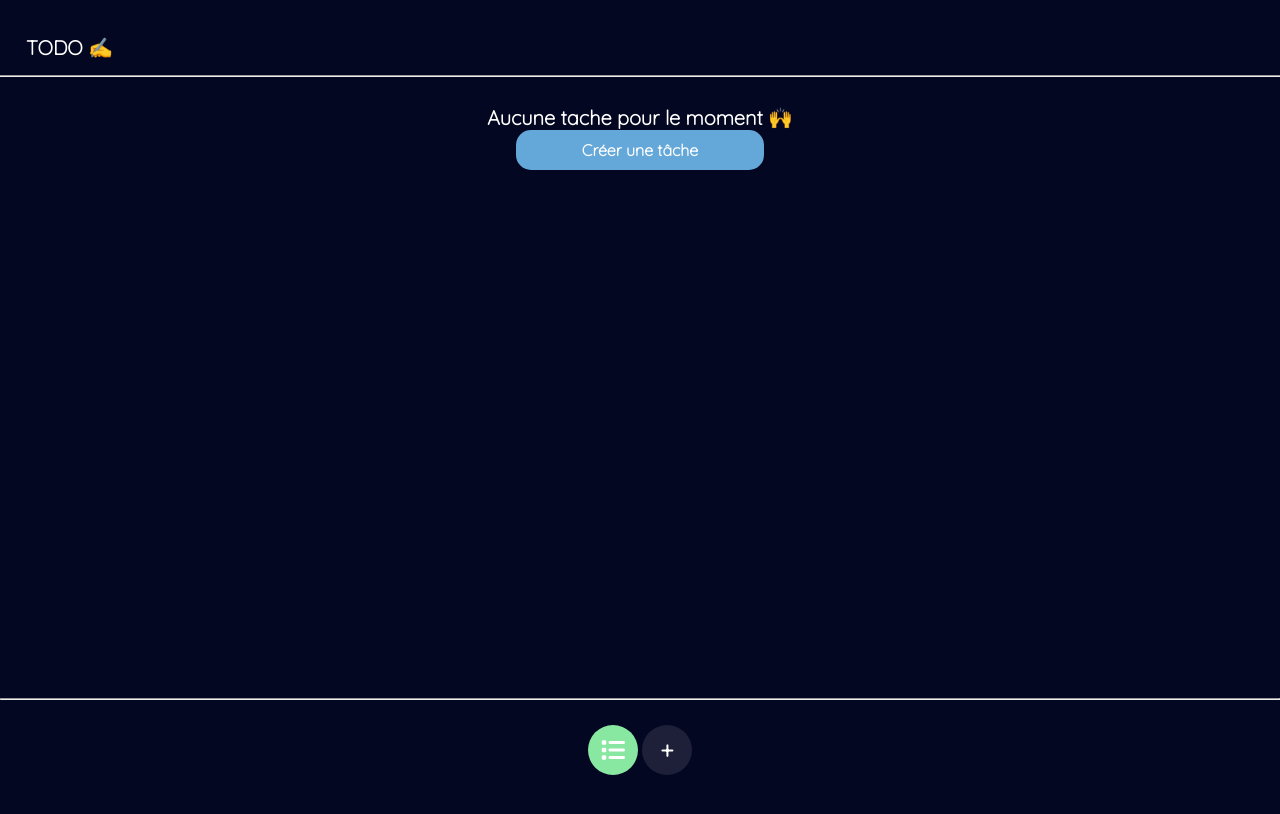
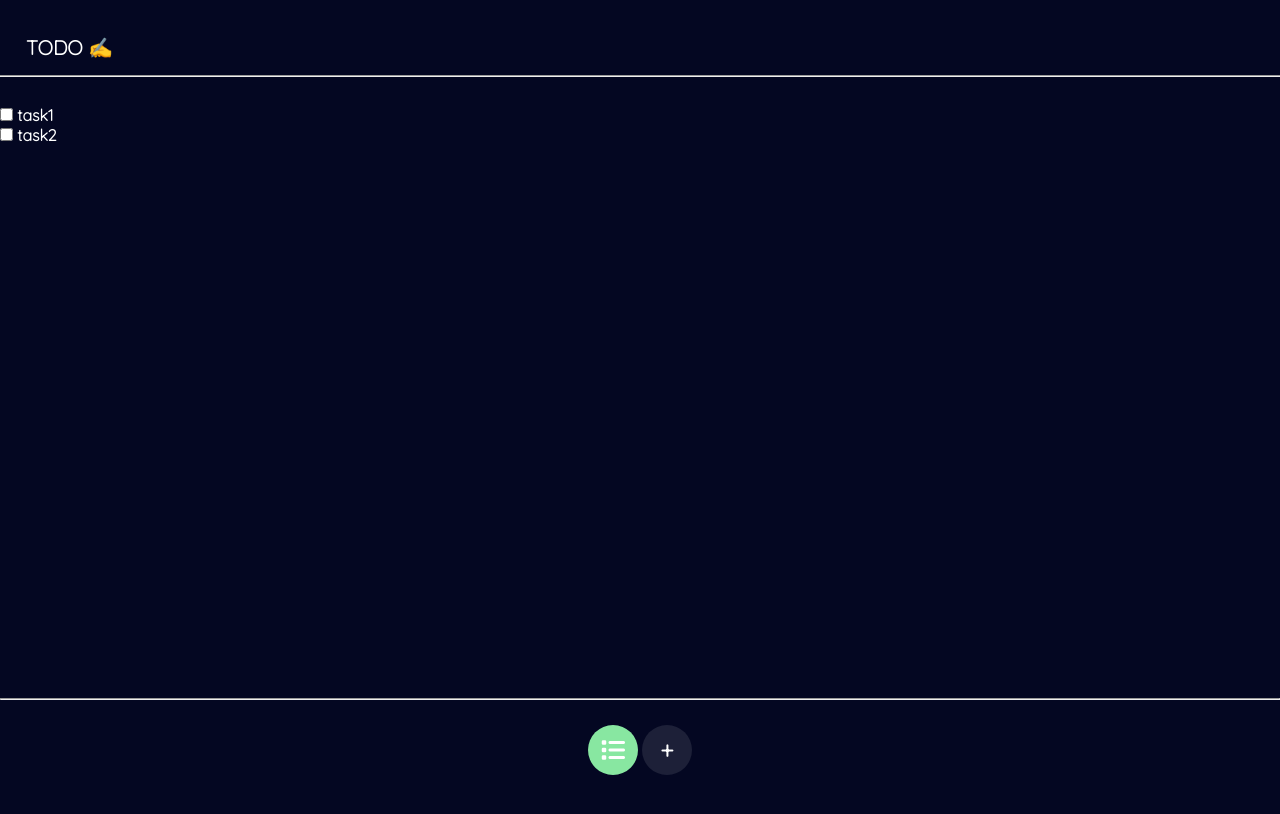
Before and after one commit to thomasheroguelle/TODOlisteProject, an Angular app: page / in a window 1280 px wide. Shown: the top 814 px of the page. Built offline with nearby package versions, Linux system fonts and the light colour scheme.

Commit message:
sixth branch MAJ modification du message qui s'affiche conditionnellement si l'utilisateur n'a pas entré de messages modification de la méthode dans createTask qui permet d'afficher le message de l'utilisateur création de données statiques à la place

```diff
--- a/src/app/component/create-task/create-task.component.ts
+++ b/src/app/component/create-task/create-task.component.ts
@@ -11,8 +11,6 @@ import { Router } from '@angular/router';
   styleUrls: ['./create-task.component.css']
 })
 export class CreateTaskComponent {
-
-
 
   task: ITodo = {
     id: 0,
@@ -28,9 +26,6 @@ export class CreateTaskComponent {
   createTask() {
     this.taskService.createTask(this.task);
     this.route.navigate(['/']);
-    // je creer une variable pour afficher la reponse de l'utilisateur et qui est liée task.content
-    const userResponse = this.task.content;
-    // j'initialise la méthode de mon service que j'ai crée
-    this.taskService.setTaskResponse(userResponse);
+
   }
 }
--- a/src/app/component/homepage/homepage.component.html
+++ b/src/app/component/homepage/homepage.component.html
@@ -1,25 +1,31 @@
 <main>
-<div *ngIf="taskResponse.length === 0"
- class="containerNgIf">
-    <h1 >
-        Aucune tache pour le moment 🙌
-    </h1>
-    <button routerLink="/createTask">
-        Créer une tâche
-    </button>
-</div>
+    <ng-container *ngIf="todoTasks.length > 0; else noTask" class="containerNgIf">
+
+        <ul>
+            <li *ngFor="let task of todoTasks">
+                <input type="checkbox" name="task-{{task.id}}" id="task-{{task.id}}">
+                <label for="task-{{task.id}}">
+                    {{ task.content }}
+                </label>
+            </li>
+        </ul>
+
+    </ng-container>
+    <ng-template #noTask>
+        <h1>
+            Aucune tache pour le moment 🙌
+        </h1>
+        <button routerLink="/createTask">
+            Créer une tâche
+        </button>
 
 
-    <div *ngIf="taskResponse.length !== 0" class="checkboxContainer">
-        <label class="checkbox">
-            <input type="checkbox" name="urgent" value="urgent">
-            <span class="checkmark"> </span>
-            {{ taskResponse }}
-        </label>
-</div>
+    </ng-template>
+
+
+
 </main>
 
+<!--
 
-<!-- sixthStep
-affichage des taches dans la HomePage : creation d'une variable vide , création d'une méthode dans le service pour permettre aux composants de communiquer entre eux
  -->
--- a/src/app/component/homepage/homepage.component.ts
+++ b/src/app/component/homepage/homepage.component.ts
@@ -9,11 +9,20 @@ import { ITodo } from 'src/ITodo/ITodo';
 })
 export class HomepageComponent {
 
-  constructor(private taskService: TaskService) {
-    this.taskResponse = taskService.taskResponse;
-  }
-  taskResponse: string;
-
-
-
+  todoTasks : ITodo[] = [
+    {
+      id: 0,
+      content: "task1",
+      category: "bills",
+      isUrgent: false,
+      doneDate: null
+    },
+    {
+      id: 1,
+      content: "task2",
+      category: "bills",
+      isUrgent: false,
+      doneDate: null
+    },
+  ]
 }
--- a/src/app/services/task.service.ts
+++ b/src/app/services/task.service.ts
@@ -9,7 +9,6 @@ export class TaskService {
   private static readonly TASKS_KEY = 'tasks'
 
   // j'initialise ma variable a une string vide
-  taskResponse: string = "";
 
   // nous retourne les taches
   getTasks(): ITodo[] {
@@ -35,7 +34,6 @@ export class TaskService {
     const tasksInStringify = JSON.stringify(tasksFromLocalStorage);
     localStorage.setItem(TaskService.TASKS_KEY, tasksInStringify);
   }
-  setTaskResponse(userResponse: string) {
-    this.taskResponse = userResponse;
-  }
+
+
 }
```
